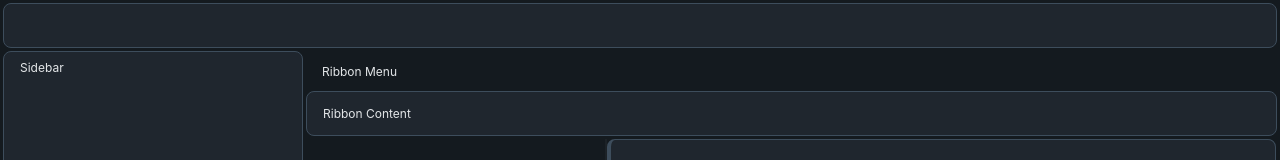
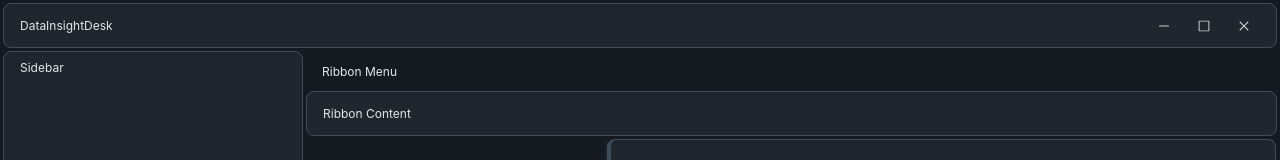
Before and after one commit to Genty83/DataInsightDesk, a React (Vite) app: page / in a window 1280 px wide. Shown: the top 160 px of the page. Built offline with nearby package versions, Linux system fonts and the light colour scheme.

Commit message:
feat(header): integrate Zustand state and dynamic icon toggle in WindowControls

```diff
--- a/core/layout/AppShellLayout.tsx
+++ b/core/layout/AppShellLayout.tsx
@@ -1,6 +1,6 @@
 
 import { Layout, Splitter } from "antd";
-import AppHeader from "./header/components/Header";
+import AppHeader from "./header/components/AppHeader";
 import AppFooter from "./footer/components/AppFooter";
 import AppSidebar from "./sidebar/components/AppSidebar";
 import AppRibbon from "./ribbon/components/AppRibbon";
--- /dev/null
+++ b/core/layout/header/components/AppHeader.tsx
@@ -0,0 +1,23 @@
+import { Layout, Flex } from "antd";
+import { createStyledShell } from "../../../utils/createStyledShell";
+// Component imports
+import WindowControls from "./WindowControls";
+
+const StyledHeader = createStyledShell(Layout.Header);
+
+const AppHeader = () => {
+  return (
+    <StyledHeader height="45px" variant="solid" justify="space-between" role="banner">
+      {/** Application Title Section */}
+      <Flex>
+        DataInsightDesk
+      </Flex>
+      {/** Center Controls Section */}
+
+      {/** Window Controls Section */}
+      <WindowControls />
+    </StyledHeader>
+  );
+};
+
+export default AppHeader;
--- a/core/layout/header/components/Header.tsx
+++ /dev/null
@@ -1,14 +0,0 @@
-import { Layout } from "antd";
-import { createStyledShell } from "../../../utils/createStyledShell";
-
-const StyledHeader = createStyledShell(Layout.Header);
-
-const AppHeader = () => {
-  return (
-    <StyledHeader height="45px" variant="solid" role="banner">
-      {/* Header content goes here */}
-    </StyledHeader>
-  );
-};
-
-export default AppHeader;
--- /dev/null
+++ b/core/layout/header/components/WindowControls.tsx
@@ -0,0 +1,60 @@
+import { Flex, Tooltip, Button } from "antd";
+import type { ReactNode } from "react";
+import {
+  BorderOutlined,
+  BlockOutlined,
+  CloseOutlined,
+  MinusOutlined,
+} from "@ant-design/icons";
+
+import { useHeaderStore } from "../store/store";
+
+interface WindowControlsProps {
+  icon: ReactNode;
+  label?: string;
+  onClick?: () => void;
+  tooltip?: string;
+  disabled?: boolean;
+  danger?: boolean;
+}
+
+const WindowControls: React.FC = () => {
+  const { isMaximized, toggleMaximize } = useHeaderStore();
+
+  const WindowButtonsConfig: WindowControlsProps[] = [
+    {
+      icon: <MinusOutlined />,
+      tooltip: "Minimize",
+      onClick: () => console.log("Minimize clicked"), // TODO: wire to Electron
+    },
+    {
+      icon: isMaximized ? <BlockOutlined /> : <BorderOutlined />,
+      tooltip: isMaximized ? "Restore" : "Maximize",
+      onClick: toggleMaximize,
+    },
+    {
+      icon: <CloseOutlined />,
+      tooltip: "Close",
+      onClick: () => console.log("Close clicked"), // TODO: wire to Electron
+    },
+  ];
+
+  return (
+    <Flex justify="end" align="center" gap={8}>
+      {WindowButtonsConfig.map((button, index) => (
+        <Tooltip key={index} title={button.tooltip}>
+          <Button
+            type="text"
+            icon={button.icon}
+            onClick={button.onClick}
+            disabled={button.disabled}
+            danger={button.danger}
+            aria-label={button.tooltip}
+          />
+        </Tooltip>
+      ))}
+    </Flex>
+  );
+};
+
+export default WindowControls;
--- /dev/null
+++ b/core/layout/header/store/store.ts
@@ -0,0 +1,17 @@
+import { create } from "zustand";
+
+interface HeaderStore {
+  isMaximized: boolean;
+  toggleMaximize: () => void;
+  setMaximized: (value: boolean) => void;
+}
+
+export const useHeaderStore = create<HeaderStore>((set) => ({
+  isMaximized: false,
+
+  toggleMaximize: () =>
+    set((state) => ({ isMaximized: !state.isMaximized })),
+
+  setMaximized: (value: boolean) =>
+    set({ isMaximized: value }),
+}));
--- a/package.json
+++ b/package.json
@@ -10,6 +10,7 @@
     "preview": "vite preview"
   },
   "dependencies": {
+    "@ant-design/icons": "^5.6.1",
     "@emotion/react": "^11.14.0",
     "@emotion/styled": "^11.14.1",
     "antd": "^5.26.4",
```
